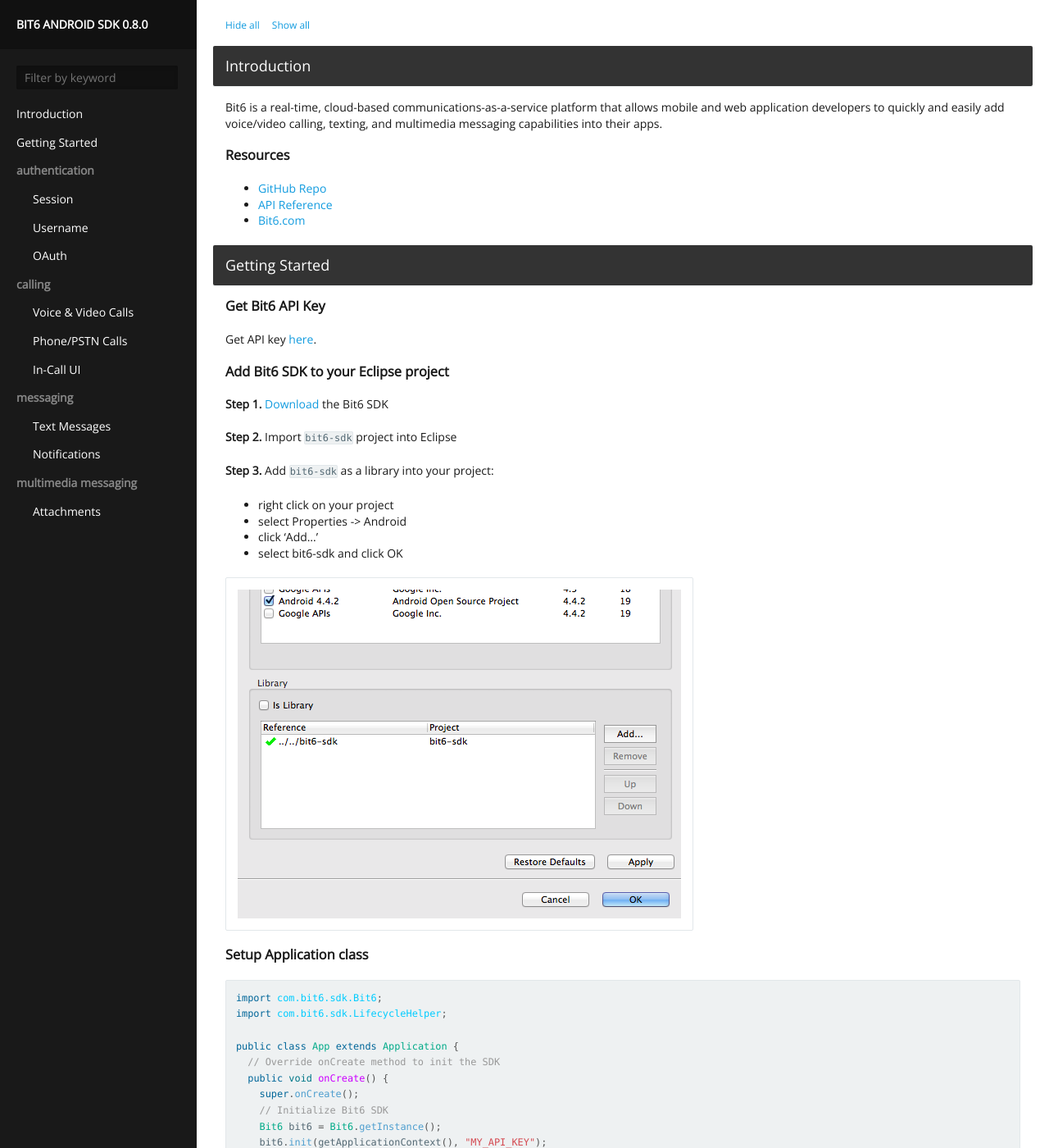
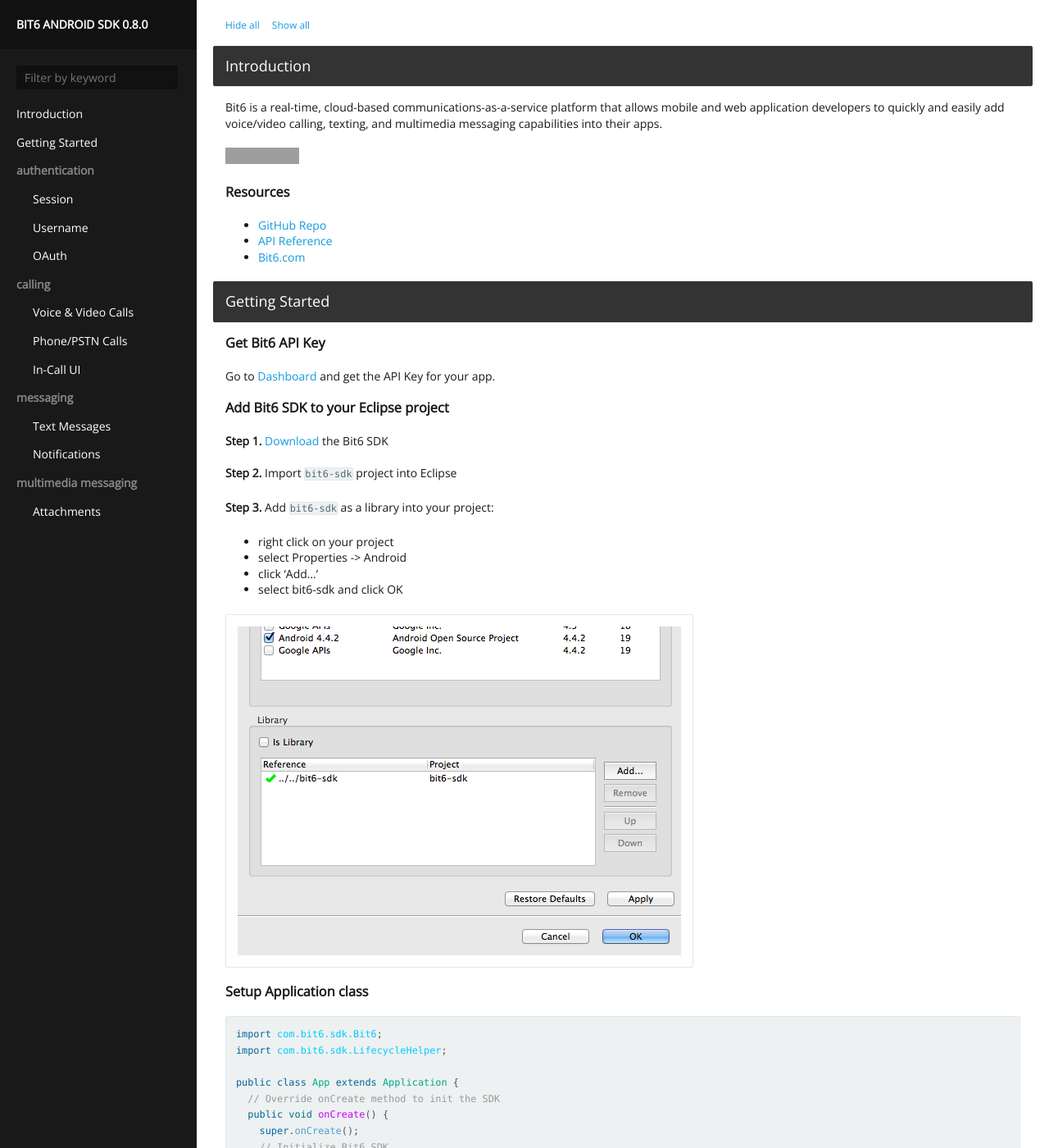
Before and after one commit to bit6/bit6-android-sdk, a Jekyll site: the page built from index.html, in a window 1280 px wide and 1400 px high. Shown: the whole window at 82% size. Built offline with Jekyll 4.4.1, drawn with Linux system fonts in a browser that asks for light colours; Markdown is read by kramdown in place of the engine named in the settings; grey boxes are pictures that could not be loaded.

Commit message:
Added link to Dashboard

```diff
--- a/_posts/2014-02-02-get-started.md
+++ b/_posts/2014-02-02-get-started.md
@@ -3,7 +3,7 @@
 ---
 
 ### Get Bit6 API Key
-Get API key [here](http://bit6.com/contact/).
+Go to [Dashboard](https://dashboard.bit6.com/) and get the API Key for your app.
 
 
 ### Add Bit6 SDK to your Eclipse project
@@ -19,7 +19,7 @@
   * click 'Add...'
   * select bit6-sdk and click OK
 
-<img style="max-width:100%; " src="images/project_properties.png"/>
+<img class="shot" src="images/project_properties.png"/>
 
 
 ### Setup Application class
--- a/assets.css
+++ b/assets.css
@@ -694,7 +694,7 @@
   -webkit-border-radius: 2px;
 }
 
-#content img {
+#content img.shot {
   display: block;
   max-width: 100%;
   padding: 1em;
```
Also changed, not shown: _posts/2014-02-01-intro.md (+2 -0 lines).
